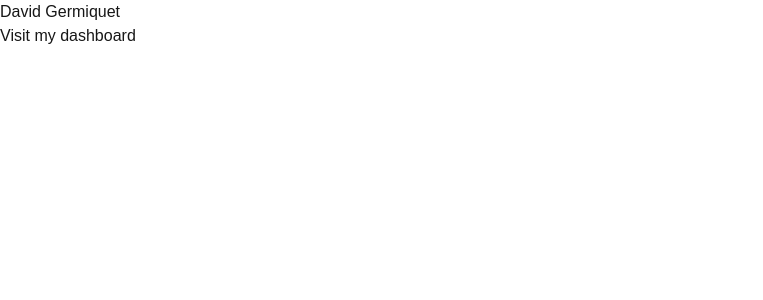
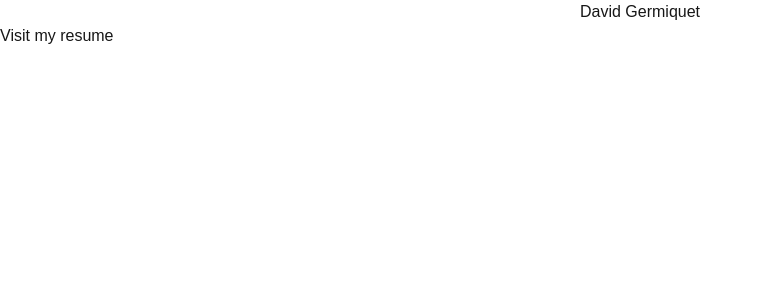
Before and after one commit to davegermiquet/typescriptresumeexample, a Next.js app: page / in a window 1280 px wide. Shown: the top 300 px of the page, without its empty margins (0-763 px from the left). Built offline with nearby package versions, Linux system fonts and the light colour scheme.

Commit message:
Add Link To Resume simple

```diff
--- a/app/page.tsx
+++ b/app/page.tsx
@@ -8,9 +8,9 @@ export default function Home() {
         <header>
 
         </header>
-      <h1> David Germiquet</h1>
+      <h1 className = "text-center"> David Germiquet</h1>
       </main>
-      <Link href="/dashboard">Visit my dashboard</Link>
+      <Link href="/resume">Visit my resume</Link>
       <footer className="main-footer">
       </footer>
     </div>
```
